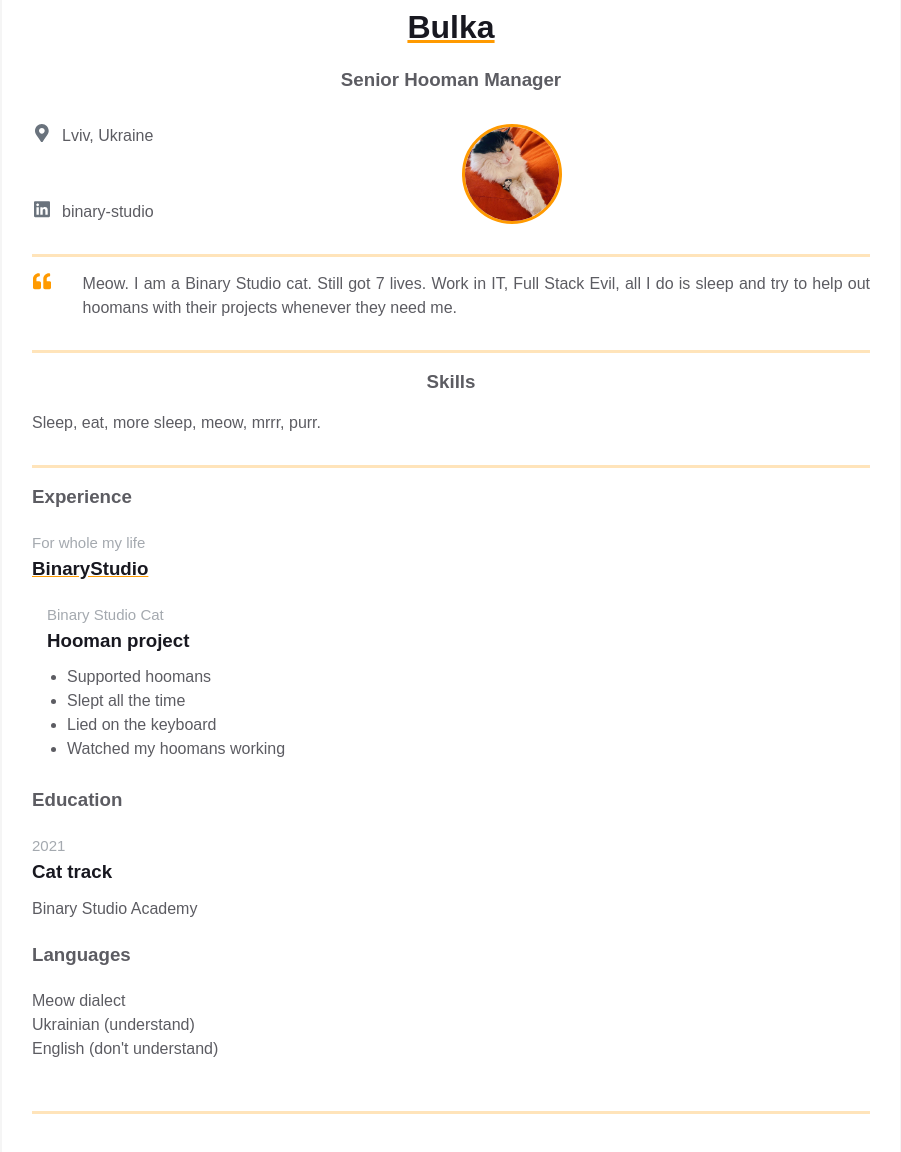
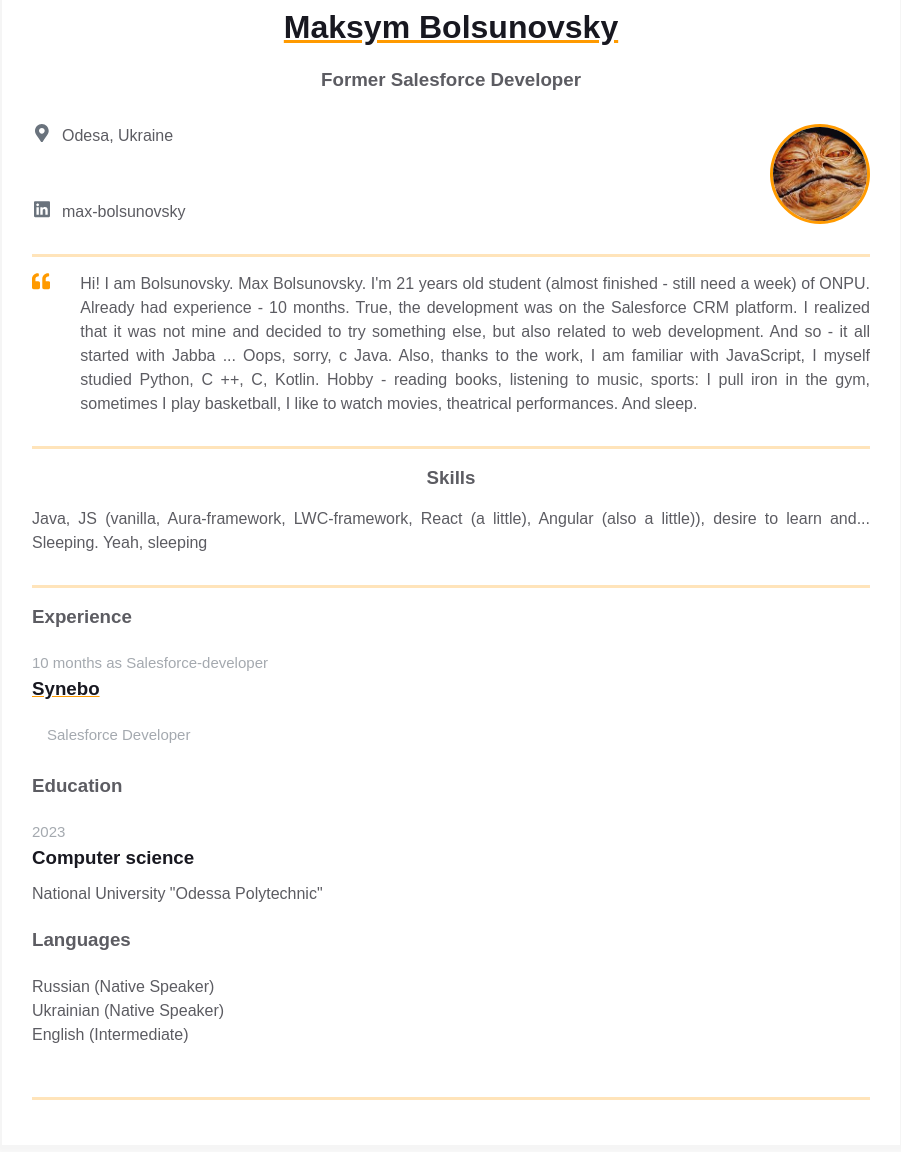
Before and after one commit to AppleCherryJaM/homepage-test, a plain HTML site: page index.html in a window 1280 px wide. Shown: the part 78-1230 px from the top of the page, without its empty margins (189-1090 px from the left). Drawn offline with Linux system fonts and the light colour scheme.

Commit message:
Changed resume for myself

```diff
--- a/index.html
+++ b/index.html
@@ -7,13 +7,12 @@
 		<title>Résumé</title>
 	</head>
 	<body>
-		<!-- ― Hello World! &#x1F609; -->
 		<main>
 			<div class="resume">
 				<div class="container">
 					<div class="resume__block">
-						<h1 class="contact-info__header">Bulka</h1>
-						<h3 class="contact-info__sub-header">Senior Hooman Manager</h3>
+						<h1 class="contact-info__header">Maksym Bolsunovsky</h1>
+						<h3 class="contact-info__sub-header">Former Salesforce Developer</h3>
 
 						<div class="contact_info_container fh">
 							<div class="contact-info__block">
@@ -25,9 +24,9 @@
 											</path>
 										</svg>
 									</div>
-									<span>Lviv, Ukraine</span>
+									<span>Odesa, Ukraine</span>
 								</a>
-								<a href="https://ua.linkedin.com/company/binary-studio_241166" rel="author" class="contact-info__item">
+								<a href="https://www.linkedin.com/in/max-bolsunovskyi-440a6522b/" rel="author" class="contact-info__item">
 									<div class="contact-info__item-icon-wrapper">
 										<svg class="contact-info__item-icon" xmlns="http://www.w3.org/2000/svg" viewBox="0 0 448 512">
 											<path
@@ -35,15 +34,12 @@
 											</path>
 										</svg>
 									</div>
-									<span>binary-studio</span>
+									<span>max-bolsunovsky</span>
 								</a>
 							</div>
-
 							<div class="contact-info__block contact-info__block--center">
-								<img class="contact-info__avatar" src="assets/avatar.png" alt="Avatar">
+								<img class="contact-info__avatar" src="assets/jabba.png" alt="Avatar">
 							</div>
-
-							<div class="contact-info__block"></div>
 						</div>
 					</div>
 				</div>
@@ -57,10 +53,12 @@
 									</path>
 								</svg>
 							</div>
-							<p class="intro_text">Meow.
-								I am a Binary Studio cat. Still got 7 lives. Work in IT, Full Stack Evil,
-								all I do is sleep and try to help out hoomans with their projects whenever
-								they need me.
+							<p class="intro_text">Hi! I am Bolsunovsky. Max Bolsunovsky. I'm 21 years old student (almost finished - still need a week) of ONPU.
+								Already had experience - 10 months. True, the development was on the Salesforce CRM platform. I realized that it was not
+								mine and decided to try something else, but also related to web development. And so - it all started with Jabba ...
+								Oops, sorry, c Java. Also, thanks to the work, I am familiar with JavaScript, I myself studied Python, C ++, C, Kotlin.
+								Hobby - reading books, listening to music, sports: I pull iron in the gym, sometimes I play basketball, I like to
+								watch movies, theatrical performances. And sleep.
 							</p>
 						</div>
 					</div>
@@ -69,7 +67,7 @@
 					<div class="resume__block">
 						<div class="skills">
 							<h3 class="skills__header">Skills</h3>
-							<p class="skills__text">Sleep, eat, more sleep, meow, mrrr, purr. </p>
+							<p class="skills__text">Java, JS (vanilla, Aura-framework, LWC-framework, React (a little), Angular (also a little)), desire to learn and... Sleeping. Yeah, sleeping</p>
 						</div>
 					</div>
 				</div>
@@ -81,19 +79,12 @@
 								<h3 class="experiences__header">Experience</h3>
 								<div class="experiences__company">
 									<div class="experiences__company-header">
-										<span class="experiences__company-header-durability">For whole my life</span>
-										<h3 class="experiences__company-header-name">BinaryStudio</h3>
+										<span class="experiences__company-header-durability">10 months as Salesforce-developer</span>
+										<h3 class="experiences__company-header-name">Synebo</h3>
 									</div>
 
 									<div class="experiences__company-project">
-										<span class="experiences__company-project-role">Binary Studio Cat</span>
-										<h3 class="experiences__company-project-name">Hooman project</h3>
-										<ul class="experiences__company-project-responsibilities">
-											<li>Supported hoomans</li>
-											<li>Slept all the time</li>
-											<li>Lied on the keyboard</li>
-											<li>Watched my hoomans working</li>
-										</ul>
+										<span class="experiences__company-project-role">Salesforce Developer</span>
 									</div>
 								</div>
 								</div>
@@ -104,22 +95,22 @@
 									<div class="additional-info__education">
 										<h3 class="additional-info__education-header">Education</h3>
 										<div class="additional-info__education-university">
-											<span class="additional-info__education-university-durability">2021</span>
-											<h3 class="additional-info__education-university-speciality">Cat track</h3>
-											<p class="additional-info__education-university-name">Binary Studio Academy</p>
+											<span class="additional-info__education-university-durability">2023</span>
+											<h3 class="additional-info__education-university-speciality">Computer science</h3>
+											<p class="additional-info__education-university-name">National University "Odessa Polytechnic"</p>
 										</div>
 									</div>
 
 									<div class="additional-info__languages">
 										<h3 class="additional-info__languages-header">Languages</h3>
 										<p class="additional-info__languages-item">
-											Meow dialect
+											Russian (Native Speaker)
 										</p>
 										<p class="additional-info__languages-item">
-											Ukrainian (understand)
+											Ukrainian (Native Speaker)
 										</p>
 										<p class="additional-info__languages-item">
-											English (don't understand)
+											English (Intermediate)
 										</p>
 									</div>
 								</div>
@@ -127,7 +118,6 @@
 						</div>
 					</div>
 				</div>
-			</div>
 		</main>
 	</body>
 
```
Also changed, not shown: assets/jabba.png (added).
